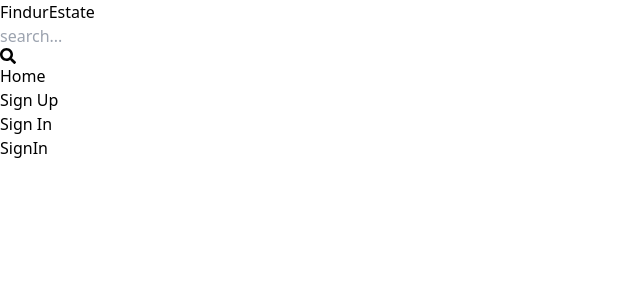
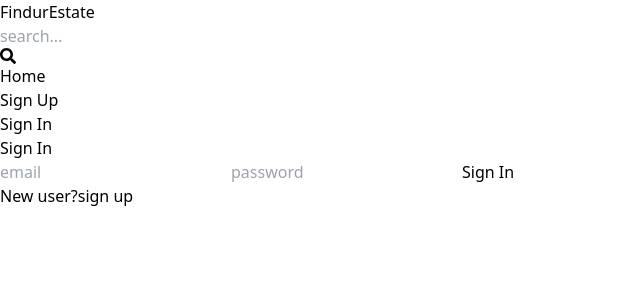
Before and after one commit to snesan03/Real-Estate, a React (Vite) app in the folder client/: page /signin in a window 1280 px wide. Shown: the top 300 px of the page, without its empty margins (0-640 px from the left). Built offline with nearby package versions, Linux system fonts and the light colour scheme.

Commit message:
Created sign In functionality

```diff
--- a/client/src/components/Header.jsx
+++ b/client/src/components/Header.jsx
@@ -23,7 +23,7 @@
       <Link to={'/sign-up'}>
       <li className='hidden sm:inline'>Sign Up</li>
       </Link>
-      <Link className='focus:hover:underline' to={'/sign-in'}>
+      <Link className='focus:hover:underline' to={'/signin'}>
       <li>Sign In</li>
       </Link>
 
--- a/client/src/pages/SignIn.jsx
+++ b/client/src/pages/SignIn.jsx
@@ -1,7 +1,76 @@
-import React from 'react'
+import React, { useState } from 'react'
+import { Link, useNavigate } from 'react-router-dom'
 
 export default function SignIn() {
+  const [formdata,setformdata]=useState({})
+  const [loadstate,setloadstate]=useState(false)
+  const [error,seterror]=useState(null)
+  const navigate=useNavigate()
+  const updateForm=(e)=>{
+    setformdata({
+      ...formdata,
+      [e.target.id]:e.target.value
+    })
+    console.log(formdata)
+
+
+  }
+  const validateData=async(e)=>{
+    try{
+      e.preventDefault()
+      const res=await fetch('/api/auth/signin',{
+        method:'POST',
+        headers:{
+          'Content-Type':'application/json'
+        },
+        body:JSON.stringify(formdata)
+      })
+      setloadstate(true)
+      const data=await res.json()
+      console.log(data)
+      if(data.success==false){
+        setloadstate(false)
+        seterror(data.message)
+        return
+
+      }
+      setloadstate(false)
+      seterror(null)
+      navigate('/')
+
+    }
+    catch(err){
+      setloadstate(false);
+      seterror(error.message)
+    }
+  }
   return (
-    <div>SignIn</div>
+    <div className='max-w-lg mx-auto'>
+      <h1 className='text-center font-bold text-lg py-4'>Sign In</h1>
+      <form className='flex flex-col  gap-4 '>
+
+        <input type='text' placeholder='email' className='border p-3 rounded-lg' id='email' onChange={updateForm} ></input>
+        <input type='text' placeholder='password' className='border p-3 rounded-lg' id='password' onChange={updateForm}></input>
+        <button disabled={loadstate} className='bg-slate-700 text-white rounded-lg hover:opacity-85 disabled:opacity-50 p-3 uppercase' onClick={validateData}>
+        {!loadstate && "Sign In"} {loadstate && "Loading...."} </button>
+      </form>
+
+    <div className='flex gap-2 pt-2.5'>
+      New user?
+      <Link to={'/signup'}>
+      <span className='text-blue-700 hover:underline'>
+        sign up
+      </span>
+      </Link>
+    </div>
+    {error && <p className='text-red-600'>
+
+      {error}
+
+    </p>}
+
+
+
+    </div>
   )
 }
--- a/client/src/pages/SignUp.jsx
+++ b/client/src/pages/SignUp.jsx
@@ -56,7 +56,7 @@
       </form>
 
     <div className='flex gap-2 pt-2.5'>
-      New user?
+      Have an account?
       <Link to={'/sign-in'}>
       <span className='text-blue-700 hover:underline'>
         sign in
```
Also changed, not shown: 1 other file (tests, documents, lock files or other folders).
